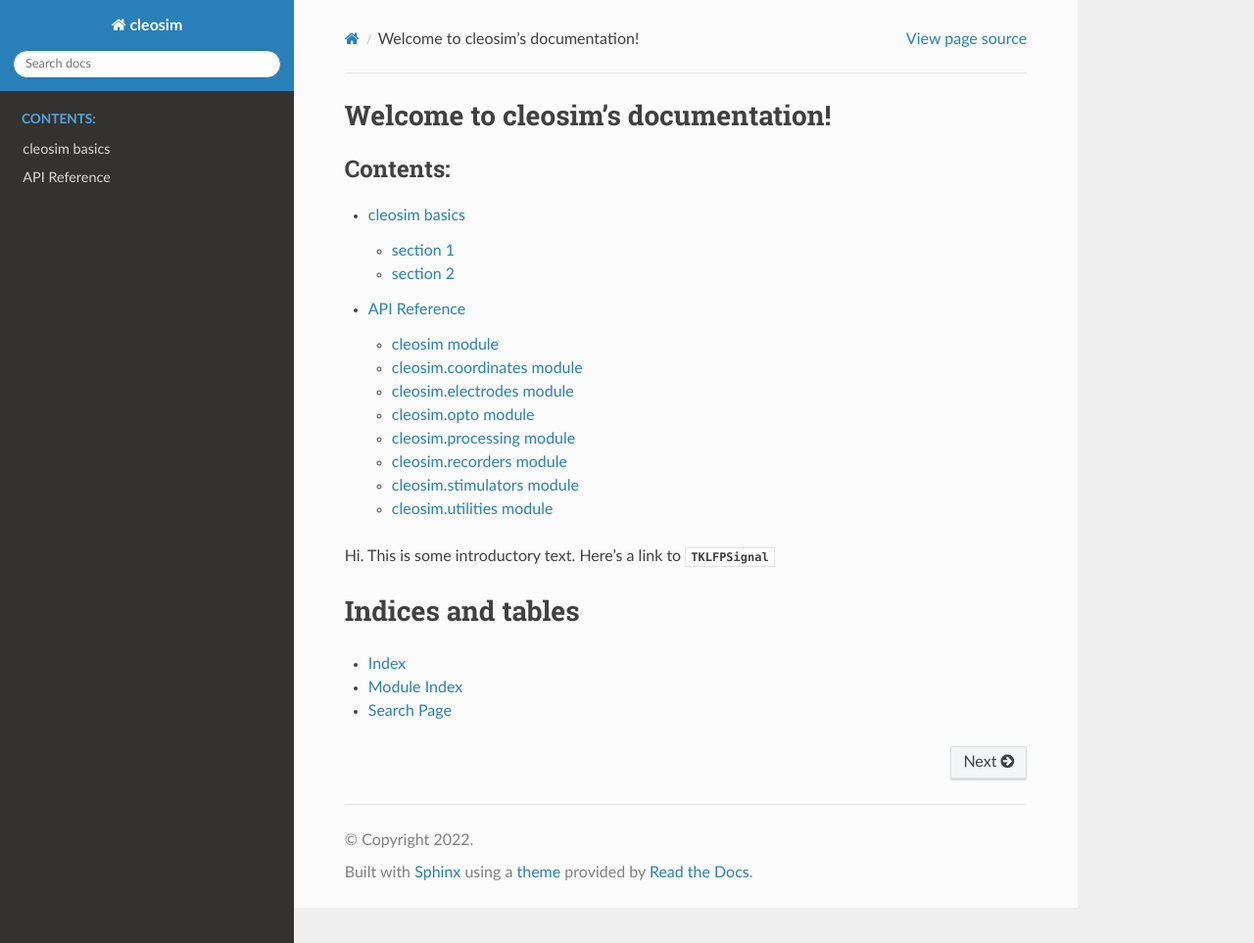
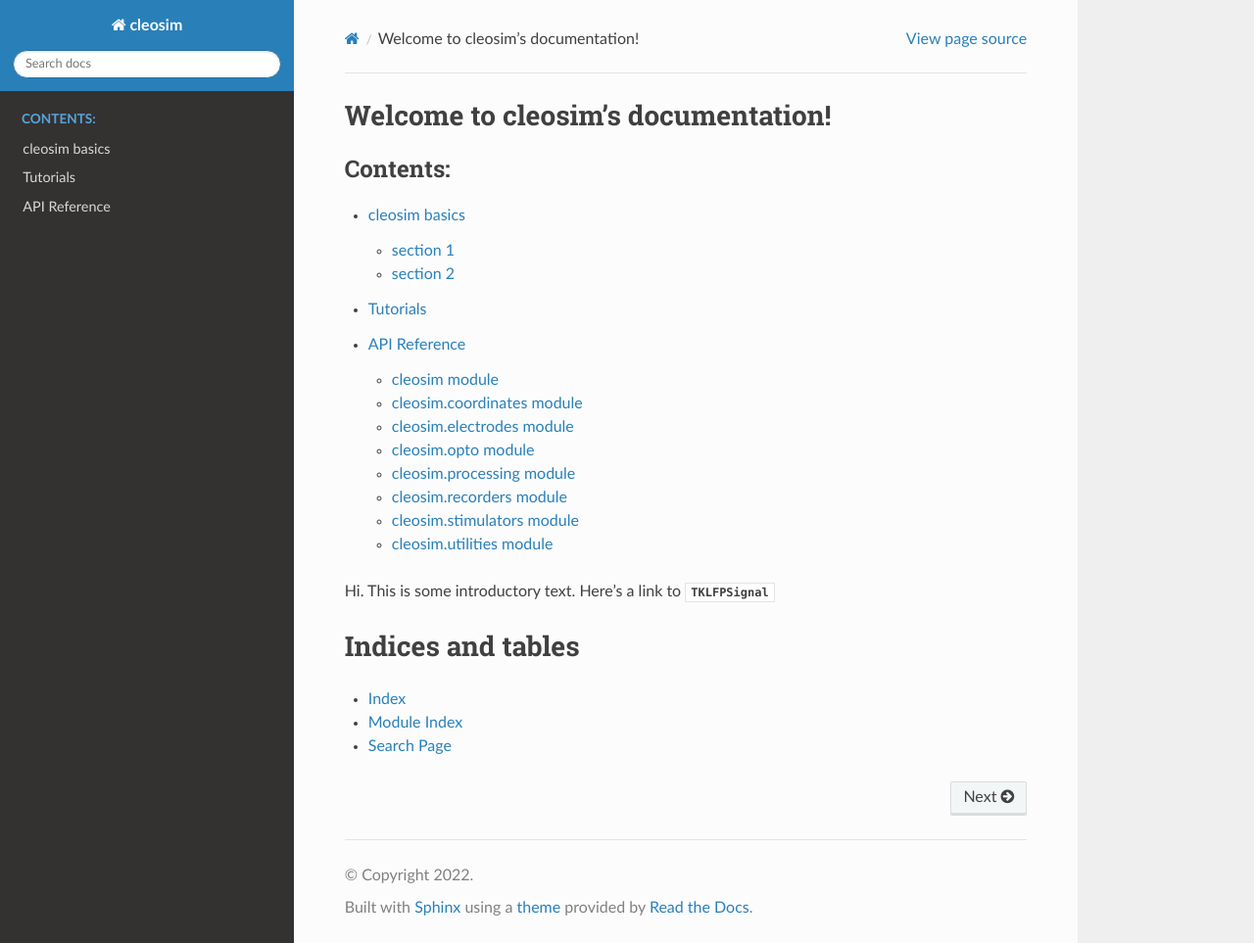
Before and after one commit to siplab-gt/cleo, a Sphinx documentation site: the page built from docs/index.rst, in a window 1280 px wide and 963 px high. Shown: the whole window at 98% size. Built offline with Sphinx 7.4.7 and the Read the Docs theme 2.0.0, drawn with Linux system fonts in a browser that asks for light colours.

```diff
--- a/docs/conf.py
+++ b/docs/conf.py
@@ -37,6 +37,7 @@ extensions = [
     "sphinx.ext.napoleon",
     "sphinx.ext.intersphinx",
     "sphinx_copybutton",
+    "myst_nb",
 ]
 
 # Add any paths that contain templates here, relative to this directory.
@@ -54,6 +55,8 @@ intersphinx_mapping = {"brian2": ("https://brian2.readthedocs.io/en/stable", Non
 
 autosectionlabel_prefix_document = True
 
+jupyter_execute_notebooks = "off"
+execution_excludepatterns = ["*ldsctrlest*"]
 
 # -- Options for HTML output -------------------------------------------------
 
--- a/docs/index.rst
+++ b/docs/index.rst
@@ -11,6 +11,7 @@ Welcome to cleosim's documentation!
    :caption: Contents:
 
    basics
+   tutorials
    reference
 
 
--- a/docs/requirements.txt
+++ b/docs/requirements.txt
@@ -1,2 +1,3 @@
 ipython==8.0.1
 sphinx-copybutton==0.4.0
+mystnb==0.13.1
--- /dev/null
+++ b/docs/tutorials.rst
@@ -0,0 +1,7 @@
+Tutorials
+=========
+
+.. toctree::
+    :glob:
+
+    tutorials/*
--- a/pyproject.toml
+++ b/pyproject.toml
@@ -37,6 +37,7 @@ Sphinx = "^4.0"
 sphinx-rtd-theme = "^1.0.0"
 nptyping = "^1.4.4"
 sphinx-copybutton = "^0.4.0"
+myst-nb = "^0.13.1"
 
 [build-system]
 requires = ["poetry-core>=1.0.0"]
```
Also changed, not shown: 3 other files.
